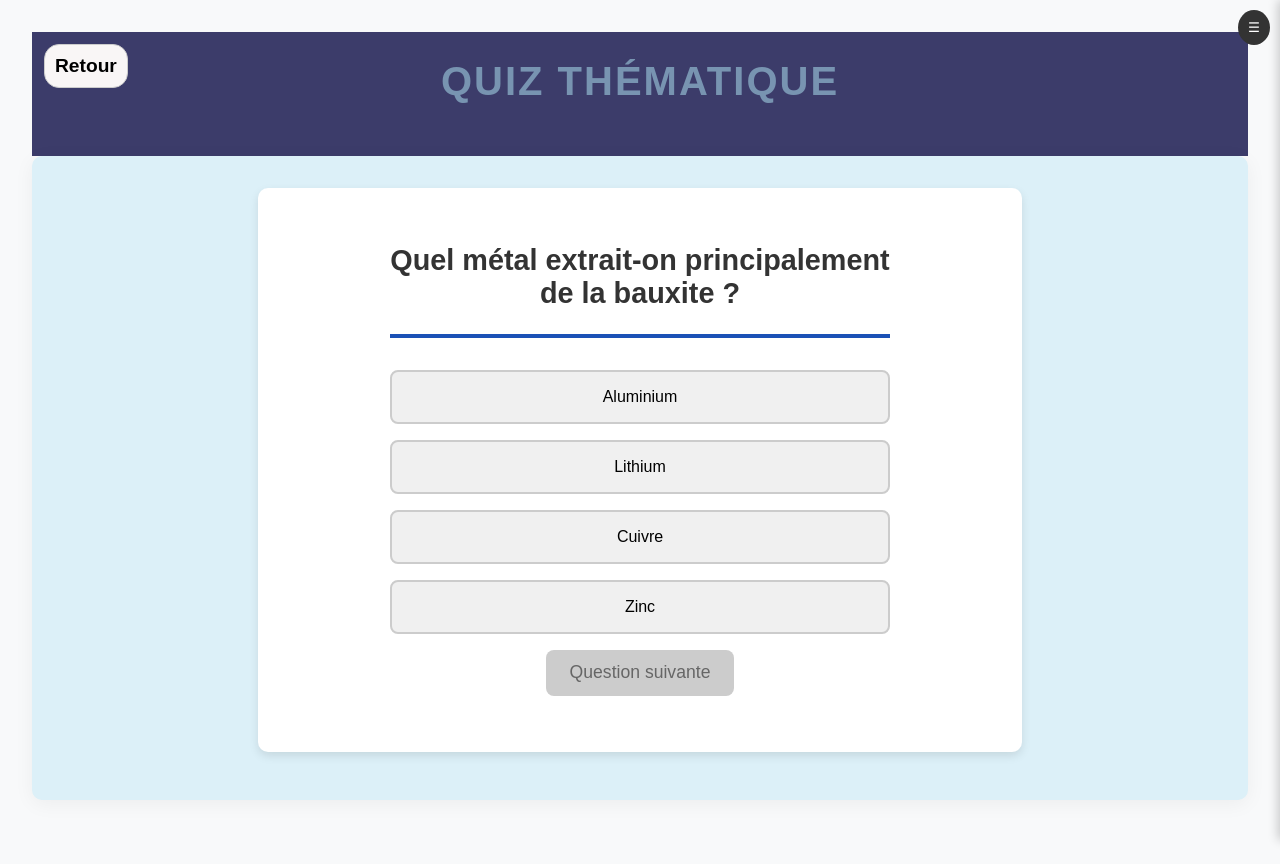
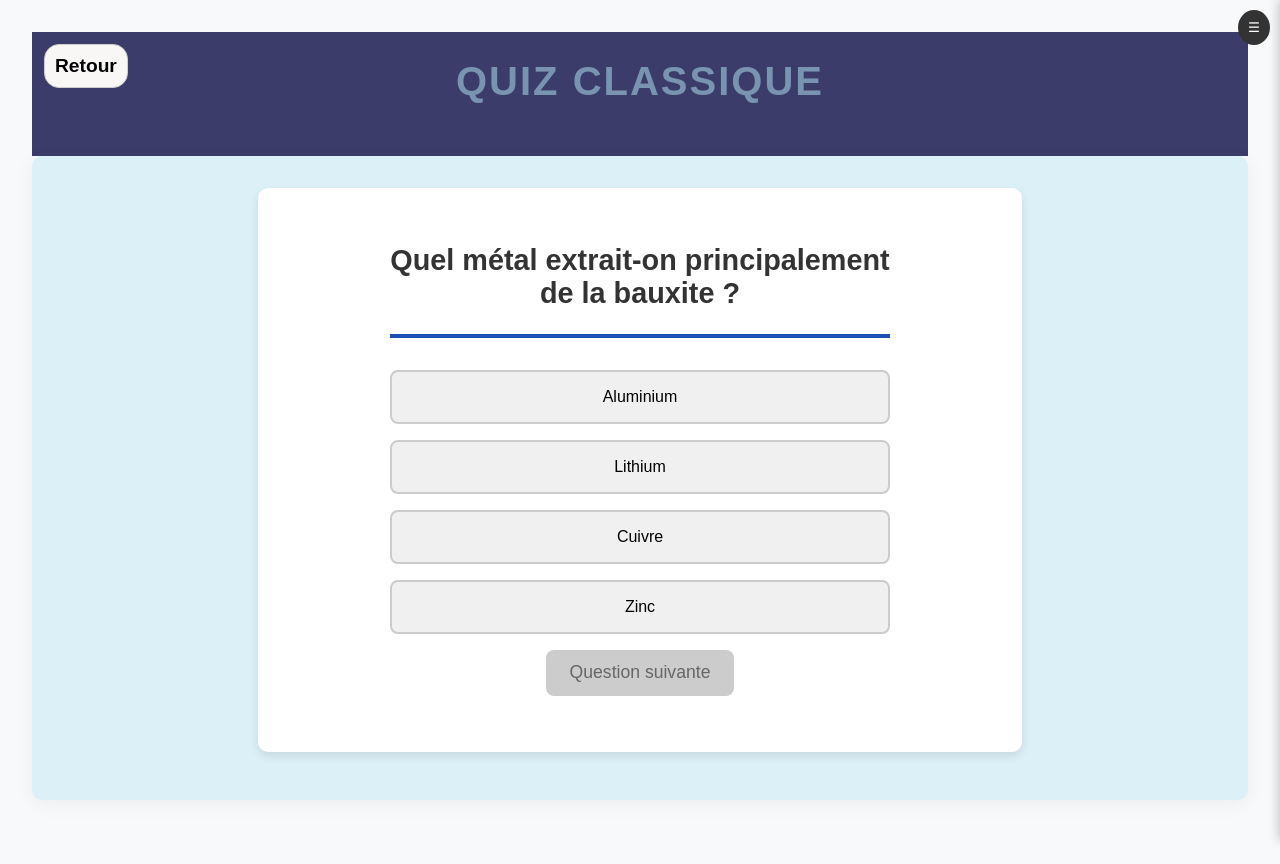
Before and after one commit to Eric100210/Culture-Quiz, a Next.js app: page /quiz/normal/qa in a window 1280 px wide. Built offline with nearby package versions, Linux system fonts and the light colour scheme.

Commit message:
vert et rouge quadn on a la mauvaise réponse

```diff
--- a/src/app/quiz/normal/qa/QuizQAClient.tsx
+++ b/src/app/quiz/normal/qa/QuizQAClient.tsx
@@ -45,7 +45,7 @@ export default function QuizThematiqueClient({ questions }: { questions: Questio
   return (
     <main style={{ padding: "2rem" }}>
       <div className="header">
-        <h1>Quiz thématique</h1>
+        <h1>Quiz Classique</h1>
       </div>
       <div className="back-quiz">
         <div className="quiz-container">
@@ -58,11 +58,12 @@ export default function QuizThematiqueClient({ questions }: { questions: Questio
                 selectedAnswer
                   ? isCorrect(ans)
                     ? "correct"
-                    : selectedAnswer === ans
+                    : ans === selectedAnswer
                     ? "incorrect"
                     : ""
                   : ""
               }`}
+
               onClick={() => handleAnswerClick(ans)}
               disabled={selectedAnswer !== null}
             >
```
